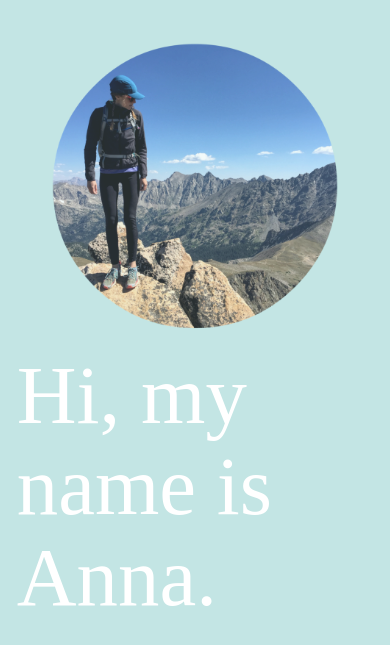
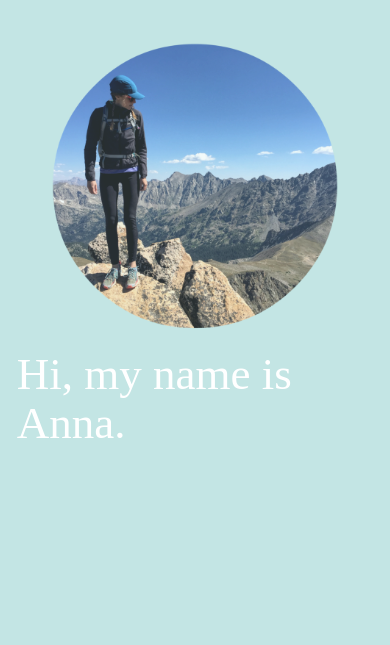
Before and after one commit to annadolan/annadolan.github.io, a Jekyll site: the page built from index.html, in a window 390 px wide. Shown: the top 645 px of the page. Built offline with Jekyll 4.4.1, drawn with Linux system fonts in a browser that asks for light colours; nearby versions of some CDN libraries; some web fonts are replaced.

Commit message:
Work on responsiveness

```diff
--- a/css/styles.css
+++ b/css/styles.css
@@ -13,7 +13,7 @@ body {
   .welcome>a {
     /*color: white;
     font-family: 'Coiny', cursive;*/
-    font-size: 100%;
+    font-size: 125% !important;
   }
 
   .main {
```
Also changed, not shown: 1 other file.
